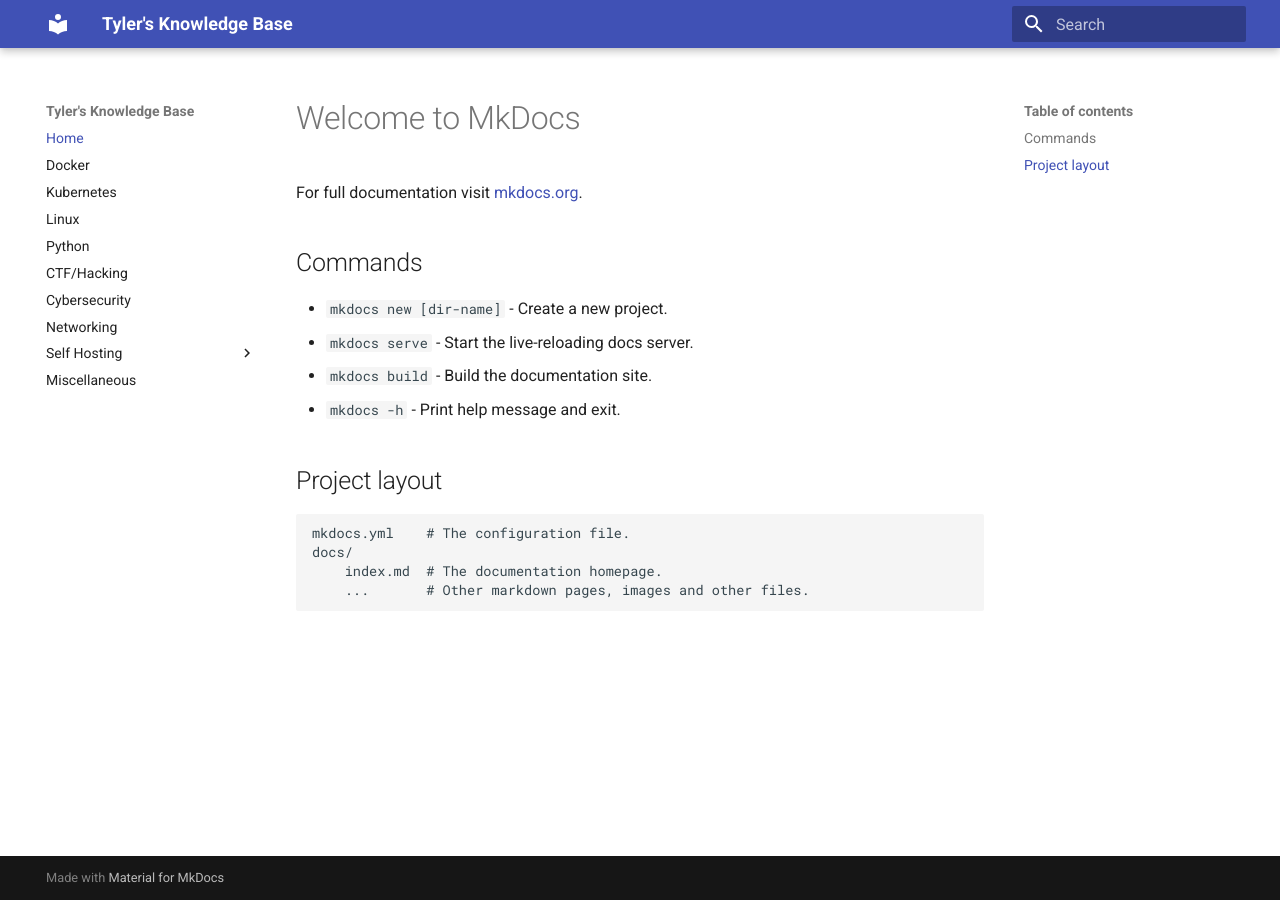
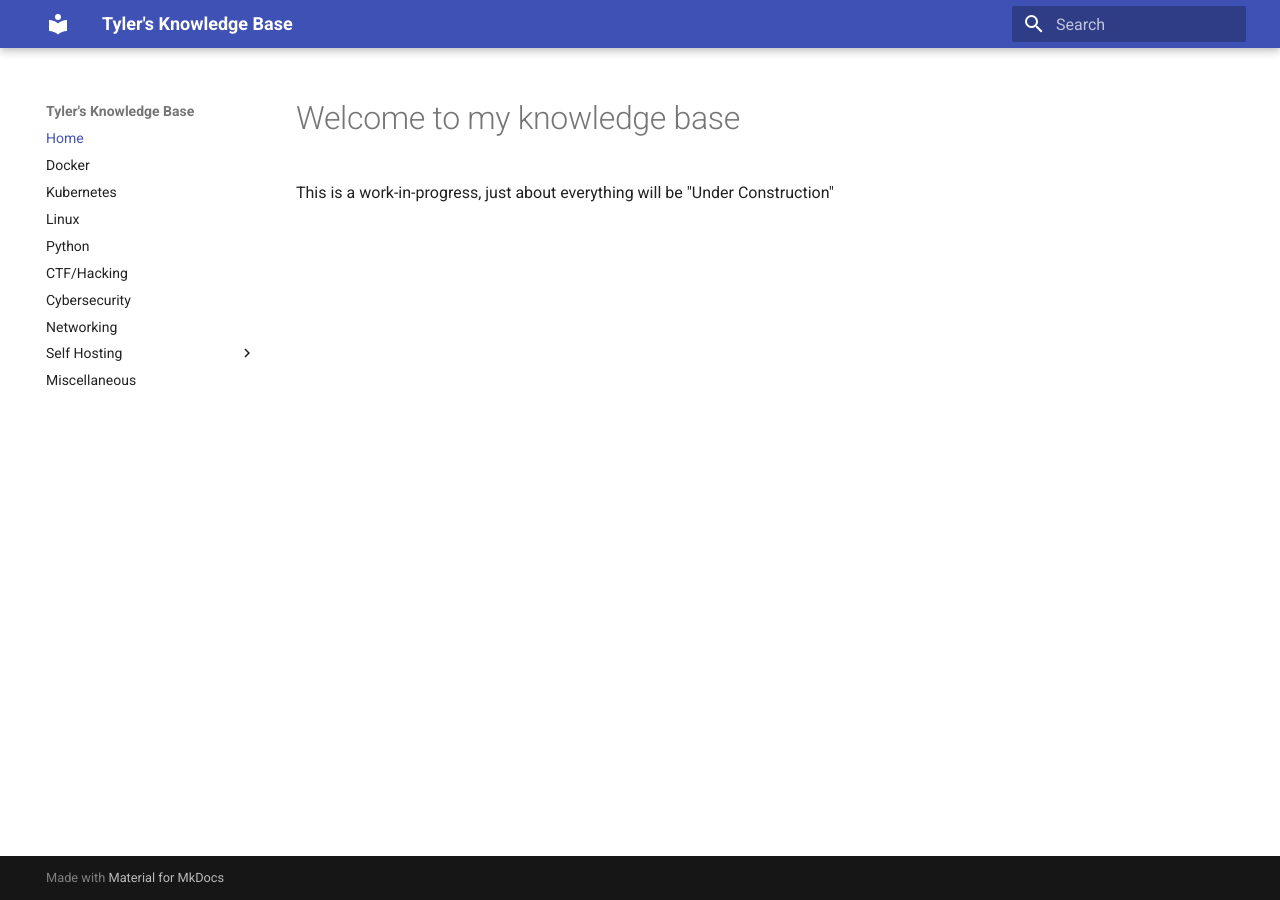
Before and after one commit to williamhatcher/docs.tylerharrison.dev, an MkDocs documentation site: the page built from docs/index.md, in a window 1280 px wide. Built offline with MkDocs 1.6.1 and Material for MkDocs 9.7.7, drawn with Linux system fonts in a browser that asks for light colours.

Commit message:
Update homepage
Signed-off-by: tyleraharrison <tyleraharrison@gmail.com>

```diff
--- a/docs/index.md
+++ b/docs/index.md
@@ -1,17 +1,3 @@
-# Welcome to MkDocs
+# Welcome to my knowledge base
 
-For full documentation visit [mkdocs.org](https://www.mkdocs.org).
-
-## Commands
-
-* `mkdocs new [dir-name]` - Create a new project.
-* `mkdocs serve` - Start the live-reloading docs server.
-* `mkdocs build` - Build the documentation site.
-* `mkdocs -h` - Print help message and exit.
-
-## Project layout
-
-    mkdocs.yml    # The configuration file.
-    docs/
-        index.md  # The documentation homepage.
-        ...       # Other markdown pages, images and other files.
+This is a work-in-progress, just about everything will be "Under Construction"
```
